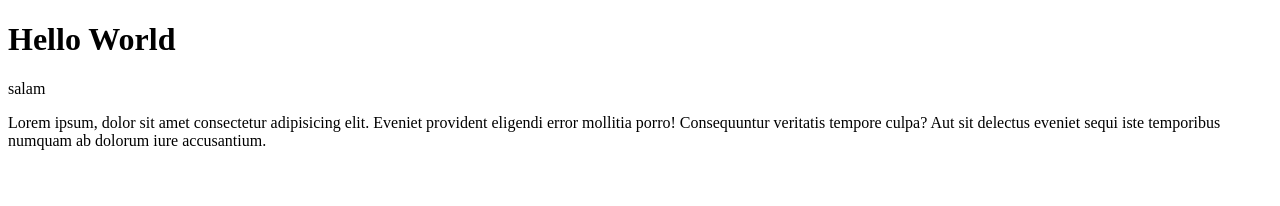
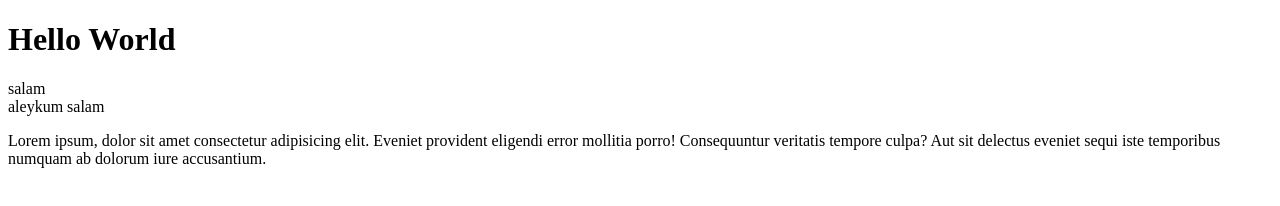
Before and after one commit to jahidzadeh/NewLesson, a plain HTML site: page index.html in a window 1280 px wide. Drawn offline with Linux system fonts and the light colour scheme.

Commit message:
new div addded

```diff
--- a/index.html
+++ b/index.html
@@ -8,6 +8,7 @@
 <body>
     <h1>Hello World</h1>
     <div>salam</div>
+    <div>aleykum salam</div>
     <p>Lorem ipsum, dolor sit amet consectetur adipisicing elit. Eveniet provident eligendi error mollitia porro! Consequuntur veritatis tempore culpa? Aut sit delectus eveniet sequi iste temporibus numquam ab dolorum iure accusantium.</p>
 </body>
 </html>
```
